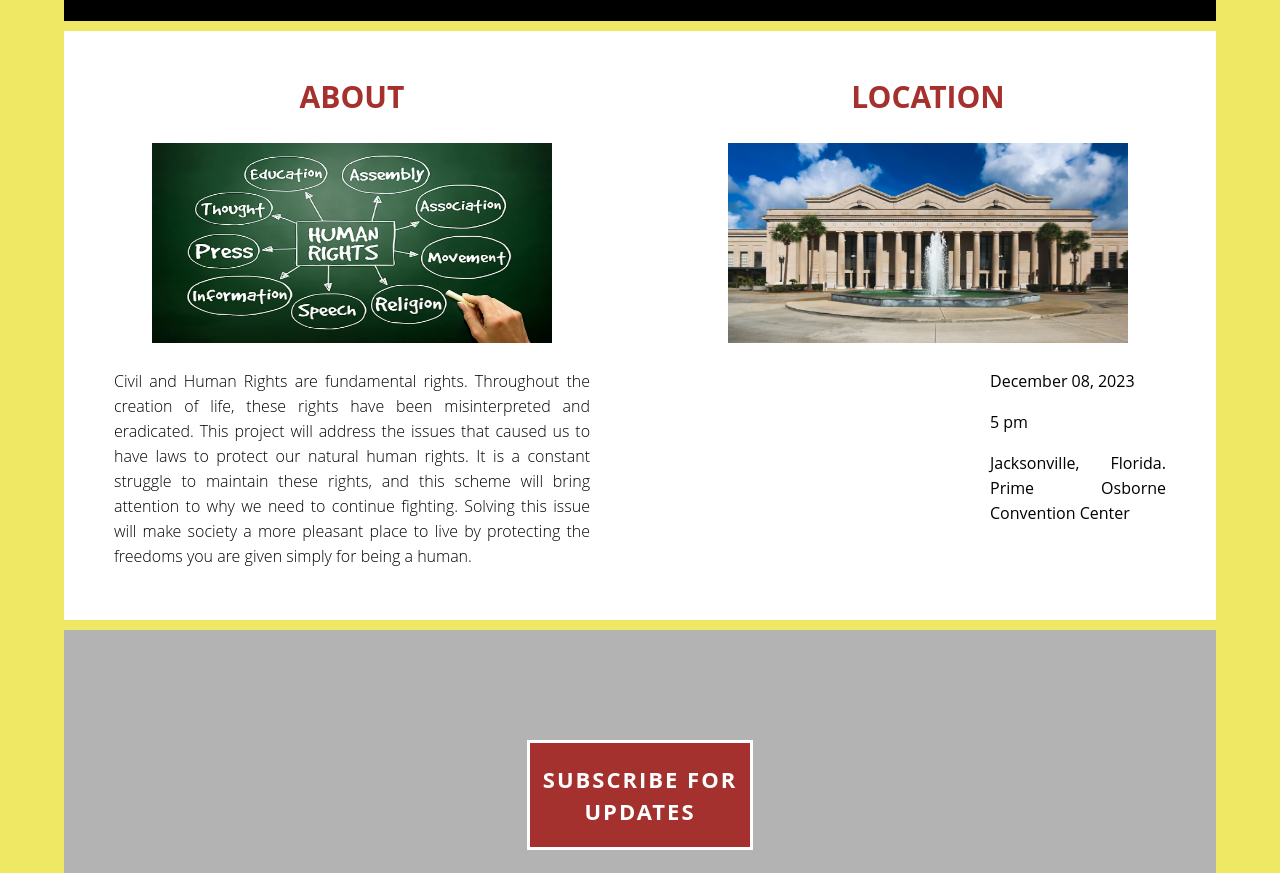
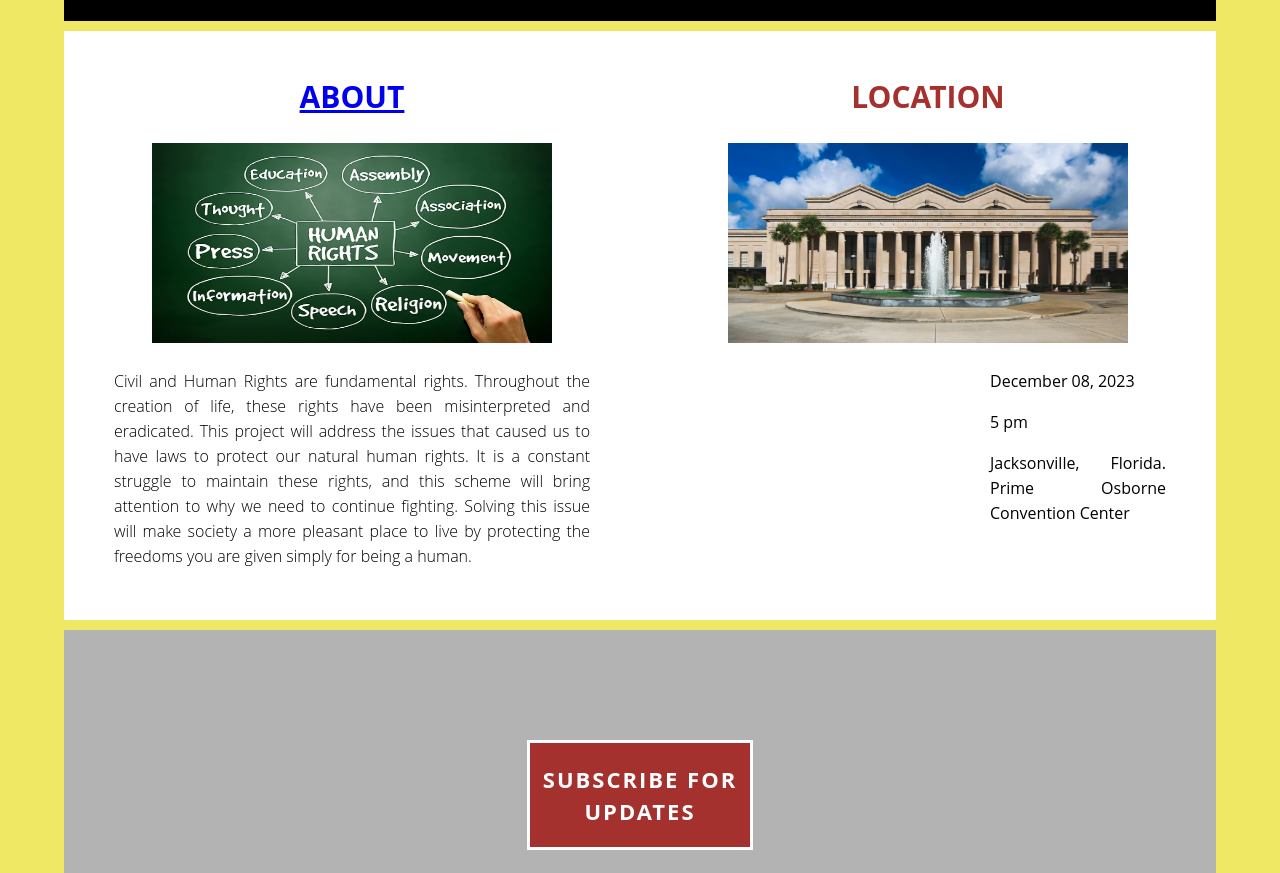
Before and after one commit to Wgatson23/VIC5006---Foundation-of-Design-for-Communicators, a plain HTML site: page index.html in a window 1280 px wide. Shown: the part 1625-2498 px from the top of the page. Drawn offline with nearby package versions, Linux system fonts and the light colour scheme.

Commit message:
About link

```diff
--- a/index.html
+++ b/index.html
@@ -120,7 +120,7 @@
         <!-- More Info Section -->
         <footer>
             <article class="footer_column">
-                <h3>ABOUT</h3>
+                <h3><a href="./subscribe.html">ABOUT</a></h3>
                 <img src="./assets/shutterstock-263354150.webp" alt="" width="400" height="200" class="cards" />
                 <p> Civil and Human Rights are fundamental rights. Throughout the creation of life, these rights have
                     been
```
